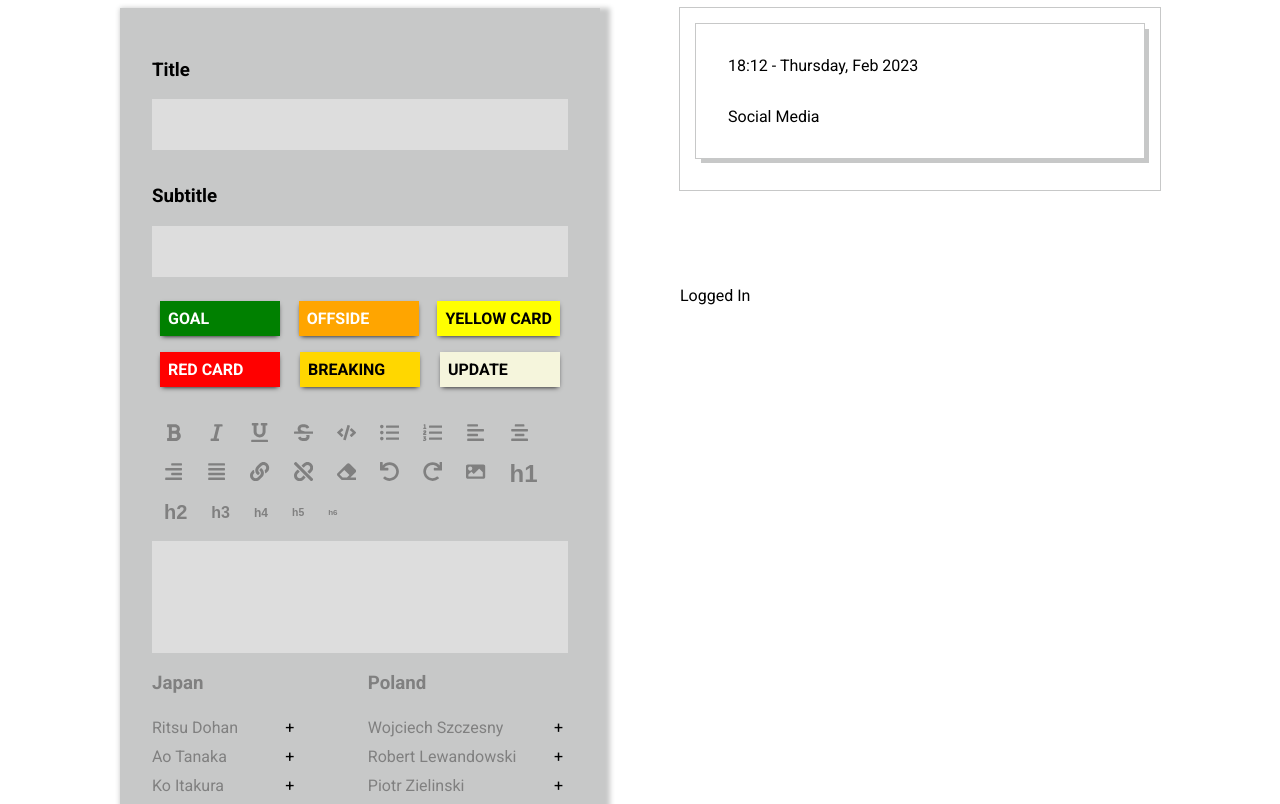
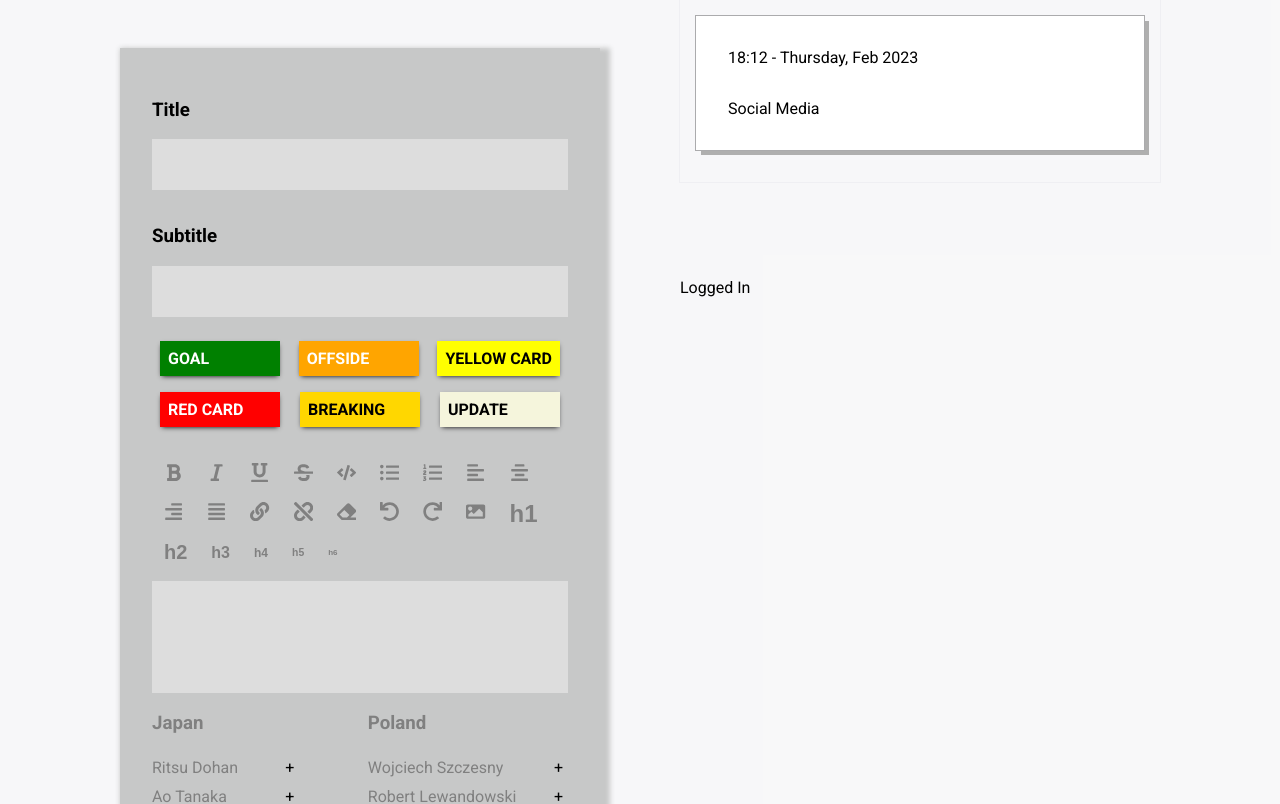
Before and after one commit to xScottishKrissx/live-text-redux, a React (Create React App) app: page / in a window 1280 px wide. Shown: the top 804 px of the page. Built offline with nearby package versions, Linux system fonts and the light colour scheme.

Commit message:
0.9.8 - Improvements to appearance...
...just some tweaks to make the posts pop a bit more. I applied a slight grey to the background the helps the white posts contrast a bit better

```diff
--- a/src/App.css
+++ b/src/App.css
@@ -1,8 +1,28 @@
 @import url('https://fonts.googleapis.com/css2?family=Roboto:ital,wght@0,100;0,300;0,400;0,500;0,700;0,900;1,100;1,300;1,400;1,500;1,700;1,900&display=swap');
+:root{
+  /* --backgroundColour:#8080806e; */
+  --backgroundColour: #6d6d830d;
+  /* --backgroundColour: grey; */
+  --authorInputBackgroundColour:#c7c8c8;
+  --borderRadius:10px;
+
+  --columnSpacing: 0 0 40%;
+
+  --inputFormItemSpacing: 1rem;
+
+  --postBorderColour:#afafaf;
+
+}
+body{
+  margin: 0;
+}
+
 
 .App {
   /* text-align: center; */
-
+  /* background-color: #6d6d830d; */
+  min-height: 100vh;
+  background-color: var(--backgroundColour);
 }
 
 .App-logo {
@@ -39,15 +59,7 @@
     transform: rotate(360deg);
   }
 }
-:root{
-  --backgroundColour:#8080806e;
-  --backgroundColour:#c7c8c8;
-  --borderRadius:10px;
 
-  --columnSpacing: 0 0 40%;
-
-  --inputFormItemSpacing: 1rem
-}
 .main-wrapper{
   /* border-radius: var(--borderRadius); */
   display: flex;
@@ -71,7 +83,7 @@
 
 /*  */
 .right-column{
-  background-color: white;
+  /* background-color: var(--backgroundColour); */
   border-radius: var(--borderRadius);
   display: flex;
   flex: var(--columnSpacing);
--- a/src/components/Post/post.css
+++ b/src/components/Post/post.css
@@ -1,10 +1,12 @@
 .post-item{
-    outline: 1px solid var(--backgroundColour);
-    box-shadow: 5px 5px 0px 0px var(--backgroundColour);
+    /* outline: 1px solid var(--backgroundColour); */
+    /* box-shadow: 5px 5px 0px 0px var(--backgroundColour); */
+    outline: 1px solid var(--postBorderColour);
+    box-shadow: 5px 5px 0px 0px var(--postBorderColour);
     color: black;
     /* padding: 1rem; */
     margin-bottom: 1rem;
-
+    background-color: white;
 
 }
 
@@ -31,8 +33,8 @@
         max-height: 2000px;
         /* border-bottom: 10px solid white;      */
 
-        outline: 1px solid var(--backgroundColour);
-        box-shadow: 5px 5px 0px 0px var(--backgroundColour);
+        outline: 1px solid var(--postBorderColour);
+        box-shadow: 5px 5px 0px 0px var(--postBorderColour);
     }
 }
 
--- a/src/components/author-input.css
+++ b/src/components/author-input.css
@@ -1,12 +1,13 @@
 .author-input-wrapper{
     /* outline: 1px solid black; */
     /* background-color: grey; */
-    background-color: var(--backgroundColour);
-    box-shadow: 5px 5px 5px 5px var(--backgroundColour);
+    background-color: var(--authorInputBackgroundColour);
+    box-shadow: 5px 5px 5px 5px var(--authorInputBackgroundColour);
     display: flex;
     flex: var(--columnSpacing);
     flex-direction: column;
-
+    height: 100%;
+    margin-top: 3rem;
     max-width: 480px;
     /* border-radius: var(--borderRadius); */
 
```
Also changed, not shown: 1 other file (tests, documents, lock files or other folders).
